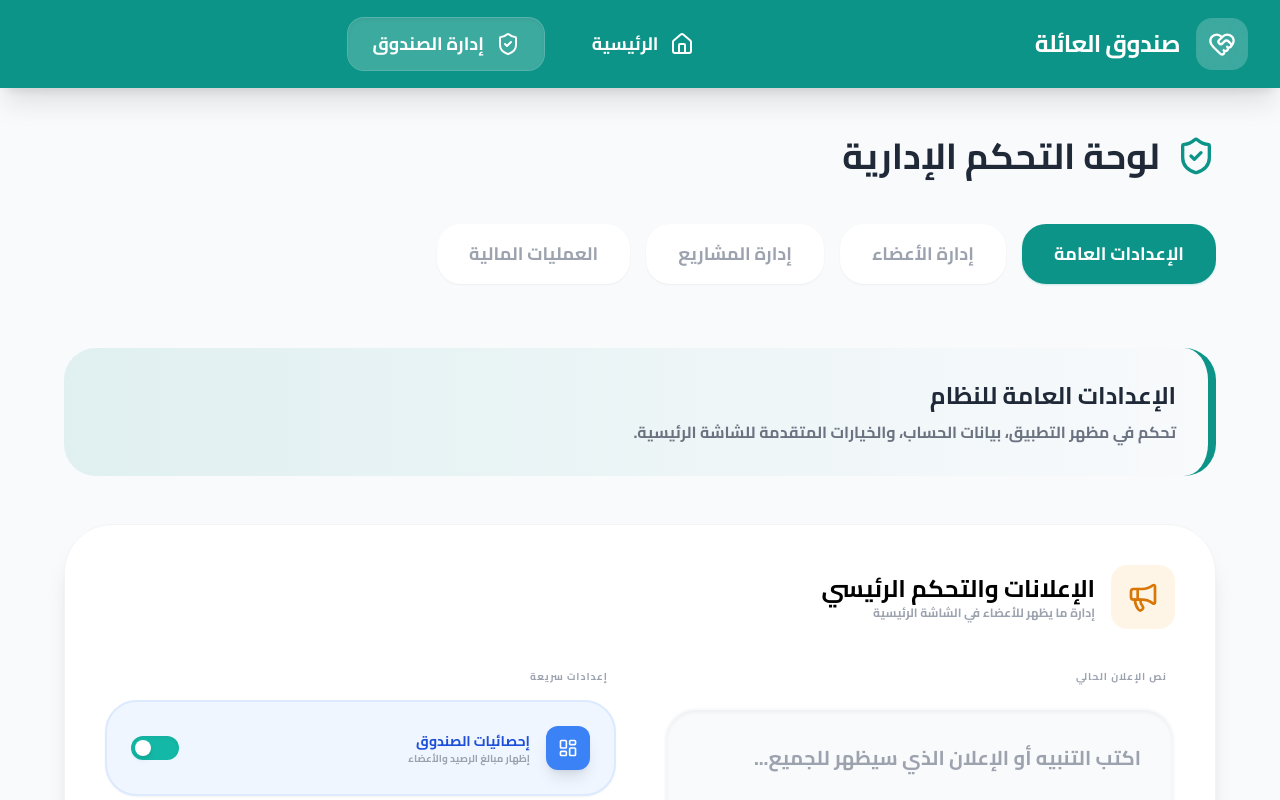
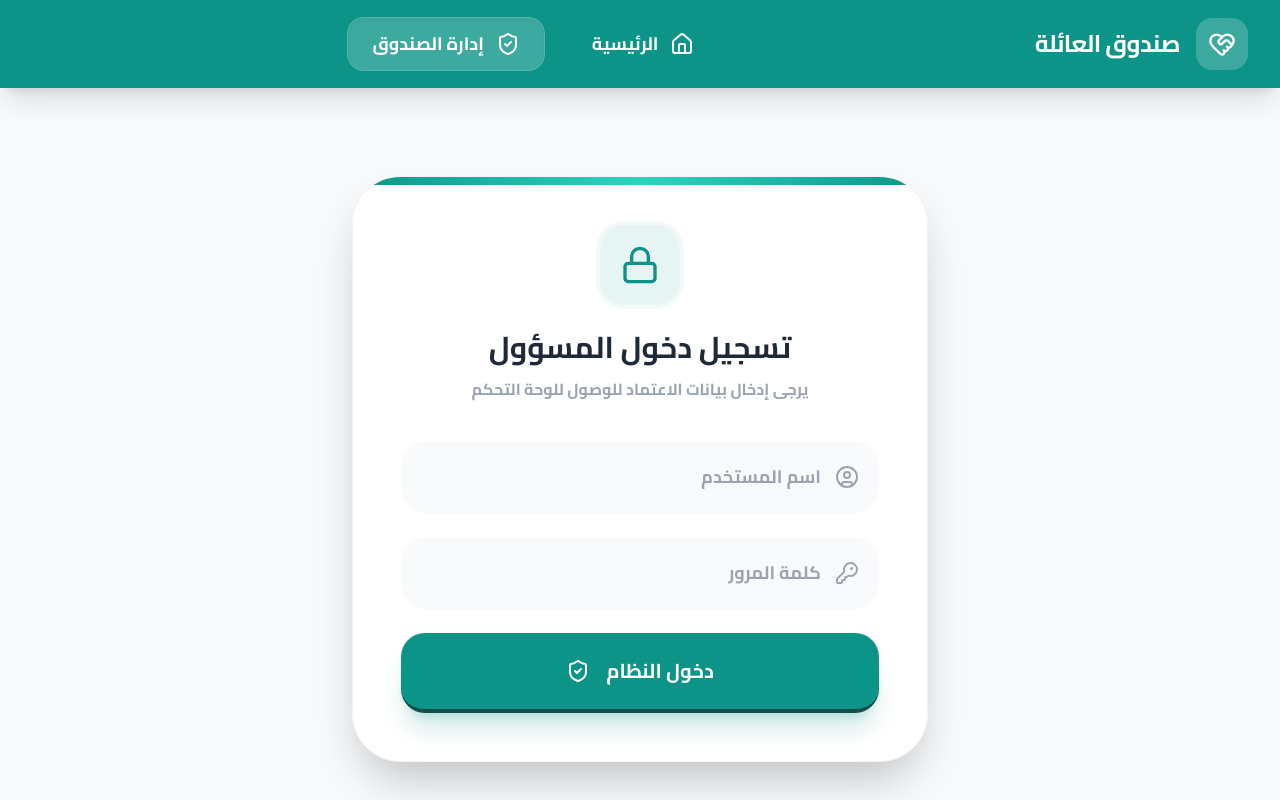
Before and after one commit to almotawa80/family-charity-fund, a React (Vite) app: page / in a window 1280 px wide. Both pictures are taken after a click on the button "إدارة الصندوق". Shown: the top 800 px of the page. Built offline with nearby package versions, Linux system fonts and the light colour scheme.

Commit message:
تحديث نظام الدخول

```diff
--- a/App.tsx
+++ b/App.tsx
@@ -8,14 +8,25 @@ import { Layout } from './components/Layout';
 import { StatCard } from './components/StatCard';
 import {
   Wallet, TrendingUp, Users, CheckCircle,
-  PlusCircle, AlertCircle, Calendar, ThumbsUp, Edit, HeartHandshake, Phone, CalendarDays, Coins, Filter, SortAsc, Settings as SettingsIcon, ShieldCheck, Bell, Info, ChevronLeft, ArrowRight, LayoutDashboard, Briefcase, Trash2, UserCircle, MessageCircle, Megaphone, UserCheck, UserX, Lock, User as UserIcon, LayoutGrid, Sun, Moon, Monitor, Save, KeyRound
+  PlusCircle, AlertCircle, Calendar, ThumbsUp, Edit, HeartHandshake, Phone, CalendarDays, Coins, Filter, SortAsc, Settings as SettingsIcon, ShieldCheck, Bell, Info, ChevronLeft, ArrowRight, LayoutDashboard, Briefcase, Trash2, UserCircle, MessageCircle, Megaphone, UserCheck, UserX, Lock, User as UserIcon, LayoutGrid, Sun, Moon, Monitor, Save, KeyRound, LogOut
 } from 'lucide-react';
 
 export default function App() {
   // --- Global State with LocalStorage Persistence ---
   const [users, setUsers] = useState<User[]>(() => {
     const saved = localStorage.getItem('family_fund_users');
-    return saved ? JSON.parse(saved) : INITIAL_USERS;
+    let parsedUsers: User[] = saved ? JSON.parse(saved) : INITIAL_USERS;
+
+    // Ensure there is at least one admin for login
+    const hasAdmin = parsedUsers.some(u => u.role === UserRole.Admin && u.username && u.password);
+    if (!hasAdmin) {
+      // If no admin exists in the saved data, add the default one from INITIAL_USERS
+      const defaultAdmin = INITIAL_USERS.find(u => u.role === UserRole.Admin);
+      if (defaultAdmin) {
+        parsedUsers = [defaultAdmin, ...parsedUsers];
+      }
+    }
+    return parsedUsers;
   });
 
   const [projects, setProjects] = useState<Project[]>(() => {
@@ -28,7 +39,7 @@ export default function App() {
     return saved ? JSON.parse(saved) : INITIAL_TRANSACTIONS;
   });
 
-  const [currentUser, setCurrentUser] = useState<User | null>(INITIAL_USERS[0]);
+  const [currentUser, setCurrentUser] = useState<User | null>(null);
   const [announcement, setAnnouncement] = useState<string>(() => {
     return localStorage.getItem('family_fund_announcement') || '';
   });
@@ -139,11 +150,23 @@ export default function App() {
   }, [users]);
 
   useEffect(() => {
-    localStorage.setItem('family_fund_projects', JSON.stringify(projects));
+    try {
+      localStorage.setItem('family_fund_projects', JSON.stringify(projects));
+    } catch (e) {
+      if (e instanceof DOMException && e.name === 'QuotaExceededError') {
+        alert("تنبيه: ذاكرة المتصفح ممتلئة. قد لا يتم حفظ بيانات المشاريع الجديدة أو الصور.");
+      }
+    }
   }, [projects]);
 
   useEffect(() => {
-    localStorage.setItem('family_fund_transactions', JSON.stringify(transactions));
+    try {
+      localStorage.setItem('family_fund_transactions', JSON.stringify(transactions));
+    } catch (e) {
+      if (e instanceof DOMException && e.name === 'QuotaExceededError') {
+        alert("تنبيه: ذاكرة المتصفح ممتلئة. قد لا يتم حفظ العمليات المالية الجديدة.");
+      }
+    }
   }, [transactions]);
 
   useEffect(() => {
@@ -182,9 +205,46 @@ export default function App() {
   const handleImageFileChange = (setter: React.Dispatch<React.SetStateAction<string>>) => (e: React.ChangeEvent<HTMLInputElement>) => {
     const file = e.target.files?.[0];
     if (file) {
+      // Basic check for file size before processing
+      if (file.size > 5 * 1024 * 1024) {
+        alert("الصورة كبيرة جداً، يرجى اختيار صورة أصغر من 5 ميجابايت");
+        return;
+      }
+
       const reader = new FileReader();
-      reader.onloadend = () => {
-        setter(reader.result as string);
+      reader.onload = (event) => {
+        const img = new Image();
+        img.onload = () => {
+          const canvas = document.createElement('canvas');
+          let width = img.width;
+          let height = img.height;
+
+          // Max dimensions for display
+          const MAX_WIDTH = 800;
+          const MAX_HEIGHT = 600;
+
+          if (width > height) {
+            if (width > MAX_WIDTH) {
+              height *= MAX_WIDTH / width;
+              width = MAX_WIDTH;
+            }
+          } else {
+            if (height > MAX_HEIGHT) {
+              width *= MAX_HEIGHT / height;
+              height = MAX_HEIGHT;
+            }
+          }
+
+          canvas.width = width;
+          canvas.height = height;
+          const ctx = canvas.getContext('2d');
+          ctx?.drawImage(img, 0, 0, width, height);
+
+          // Use very low quality for JPEG to save space in localStorage
+          const compressedDataUrl = canvas.toDataURL('image/jpeg', 0.6);
+          setter(compressedDataUrl);
+        };
+        img.src = event.target?.result as string;
       };
       reader.readAsDataURL(file);
     }
@@ -232,7 +292,25 @@ export default function App() {
   }, [projects, projectFilter, projectSort]);
 
   // --- Handlers ---
+  const handleLogin = (e: React.FormEvent) => {
+    e.preventDefault();
+    const user = users.find(u => u.username === loginUser && u.password === loginPass);
+    if (user) {
+      if (user.role !== UserRole.Admin) {
+        setLoginError('عذراً، هذا الحساب لا يملك صلاحيات إدارية');
+        return;
+      }
+      setCurrentUser(user);
+      setLoginError('');
+      setLoginUser('');
+      setLoginPass('');
+    } else {
+      setLoginError('اسم المستخدم أو كلمة المرور غير صحيحة');
+    }
+  };
+
   const handleLogout = () => {
+    setCurrentUser(null);
     setCurrentView('dashboard');
   };
 
@@ -719,6 +797,60 @@ export default function App() {
     </div>
   );
 
+  const renderLogin = () => (
+    <div className="max-w-xl mx-auto py-10 animate-in fade-in zoom-in duration-500">
+      <div className="bg-white dark:bg-gray-800 rounded-[3rem] p-12 border border-gray-100 dark:border-gray-700 shadow-2xl relative overflow-hidden">
+        <div className="absolute top-0 left-0 w-full h-2 bg-gradient-to-r from-primary via-teal-400 to-primary"></div>
+
+        <div className="text-center mb-10">
+          <div className="bg-primary/10 w-20 h-20 rounded-3xl flex items-center justify-center mx-auto mb-6 text-primary ring-4 ring-primary/5">
+            <Lock className="w-10 h-10" />
+          </div>
+          <h2 className="text-3xl font-black text-gray-800 dark:text-white mb-3">تسجيل دخول المسؤول</h2>
+          <p className="text-gray-400 font-bold">يرجى إدخال بيانات الاعتماد للوصول للوحة التحكم</p>
+        </div>
+
+        <form onSubmit={handleLogin} className="space-y-6">
+          <div className="relative group">
+            <UserCircle className="absolute right-5 top-1/2 -translate-y-1/2 text-gray-400 group-focus-within:text-primary transition-colors w-6 h-6" />
+            <input
+              required
+              type="text"
+              value={loginUser}
+              onChange={e => setLoginUser(e.target.value)}
+              className="w-full pr-14 pl-6 py-5 bg-gray-50 dark:bg-gray-700 dark:text-white border-2 border-transparent rounded-3xl font-bold outline-none focus:border-primary/30 focus:bg-white dark:focus:bg-gray-750 transition-all text-lg"
+              placeholder="اسم المستخدم"
+            />
+          </div>
+
+          <div className="relative group">
+            <KeyRound className="absolute right-5 top-1/2 -translate-y-1/2 text-gray-400 group-focus-within:text-primary transition-colors w-6 h-6" />
+            <input
+              required
+              type="password"
+              value={loginPass}
+              onChange={e => setLoginPass(e.target.value)}
+              className="w-full pr-14 pl-6 py-5 bg-gray-50 dark:bg-gray-700 dark:text-white border-2 border-transparent rounded-3xl font-bold outline-none focus:border-primary/30 focus:bg-white dark:focus:bg-gray-750 transition-all text-lg"
+              placeholder="كلمة المرور"
+            />
+          </div>
+
+          {loginError && (
+            <div className="bg-red-50 dark:bg-red-900/20 text-red-500 p-5 rounded-2xl text-sm font-black flex items-center gap-3 border border-red-100 dark:border-red-900/30 animate-shake">
+              <div className="bg-red-500 w-2 h-2 rounded-full animate-pulse"></div>
+              {loginError}
+            </div>
+          )}
+
+          <button type="submit" className="w-full bg-primary hover:bg-teal-700 text-white font-black py-6 rounded-[1.5rem] shadow-xl shadow-primary/20 transition-all active:scale-95 flex items-center justify-center gap-4 text-xl border-b-4 border-teal-900 active:border-b-0">
+            <span>دخول النظام</span>
+            <ShieldCheck className="w-6 h-6" />
+          </button>
+        </form>
+      </div>
+    </div>
+  );
+
   const renderManageMembers = () => (
     <div className="space-y-6">
       <div className="flex justify-between items-center mb-6"><h3 className="text-2xl font-black dark:text-white">إدارة أعضاء العائلة</h3><button onClick={() => { setEditingUser(null); setUserFormName(''); setUserFormPhone(''); setUserFormPledge('10'); setUserFormJoinDate(''); setIsUserModalOpen(true); }} className="bg-primary text-white px-8 py-4 rounded-2xl font-black flex items-center gap-2 shadow-lg hover:shadow-xl active:scale-95 transition-all"><PlusCircle className="w-5 h-5 ml-2" />إضافة عضو</button></div>
@@ -864,12 +996,21 @@ export default function App() {
             </div>
           </div>
         </>
+      ) : !currentUser ? (
+        renderLogin()
       ) : (
         <div className="max-w-6xl mx-auto">
           <div className="flex flex-col md:flex-row items-center justify-between mb-12 gap-6">
             <h2 className="text-4xl font-black text-gray-800 dark:text-white flex items-center gap-4">
               <ShieldCheck className="w-10 h-10 text-primary" /> لوحة التحكم الإدارية
             </h2>
+            <button
+              onClick={handleLogout}
+              className="px-6 py-3 bg-red-50 dark:bg-red-900/20 text-red-600 rounded-2xl font-black flex items-center gap-2 hover:bg-red-600 hover:text-white transition-all shadow-sm"
+            >
+              <LogOut className="w-5 h-5" />
+              تسجيل خروج
+            </button>
           </div>
 
           <div className="flex gap-4 mb-12 overflow-x-auto pb-4 no-scrollbar">
```
